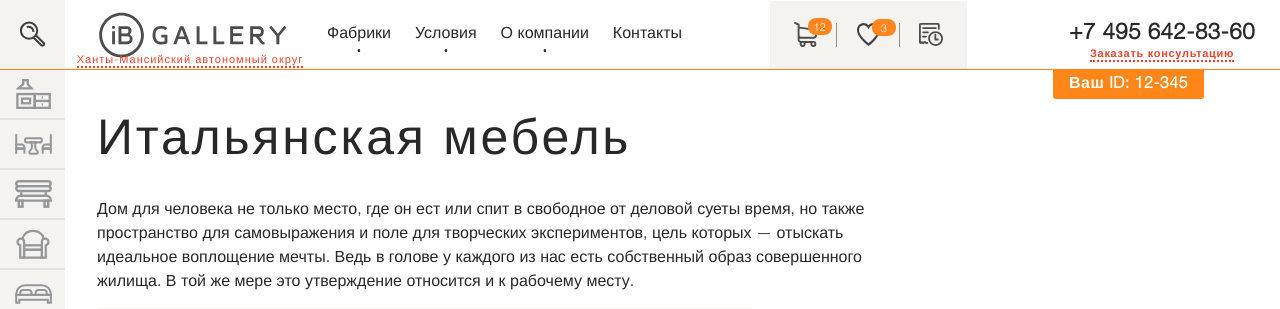
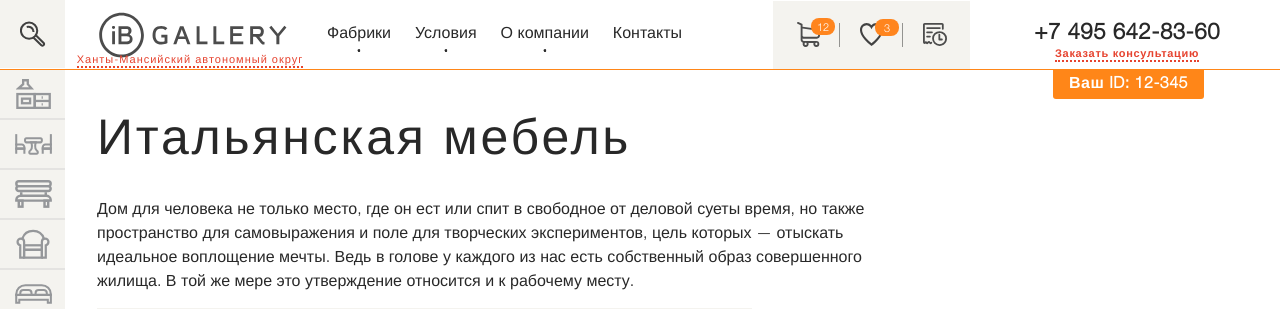
Before and after one commit to greencityarcher/ibgallery, a web app: file index.html in a window 1280 px wide. Shown: the top 309 px of the page. Run offline with its HTML, style and script files only (its server is not run), Linux system fonts and the light colour scheme; some web fonts are replaced.

Commit message:
Исправлен отступ у телефона в хедере

```diff
--- a/css/style.css
+++ b/css/style.css
@@ -2329,7 +2329,8 @@ h3 {
 
 @media (min-width: 1200px) {
   .page-header__call {
-    margin-left: calc(1vw * 8); }
+    margin-left: calc(1vw * 5);
+    margin-right: 60px; }
   .page-header__user-id {
     right: 76px; }
   /*возвращаем узким ссылкам нормальное поведение*/
--- a/sass/blocks/page-header.scss
+++ b/sass/blocks/page-header.scss
@@ -128,7 +128,9 @@ position: relative;
 }
 @media #{$desktop-width} {
   .page-header__call {
-    margin-left: calc(1vw * 8);
+    margin-left: calc(1vw * 5);
+    margin-right: 60px;
+
   }
   .page-header__user-id{
     right: 76px;
```
